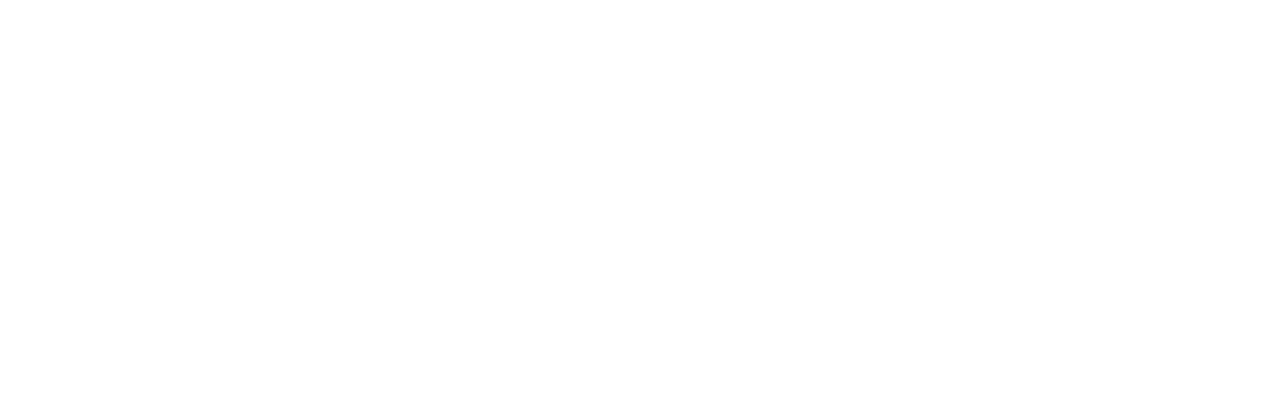
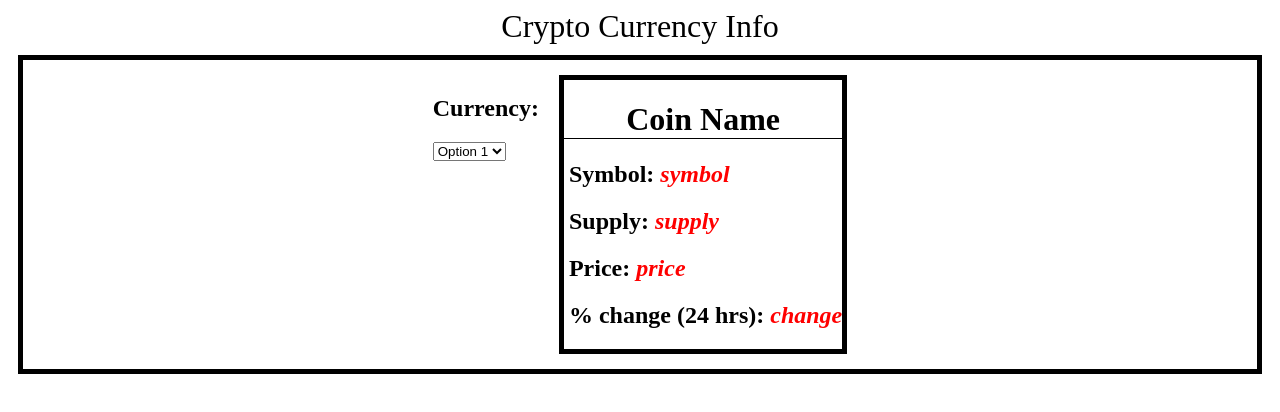
Before and after one commit to samcam004/Cryptocurrency_Prices, a plain HTML site: page index.html in a window 1280 px wide. Drawn offline with Linux system fonts and the light colour scheme.

Commit message:
Stylesheet
Set up main.css with basic style settings.

```diff
--- a/index.html
+++ b/index.html
@@ -4,9 +4,30 @@
         <meta charset="UTF-8">
         <meta name="viewport" content="width=device.width, initial-scale=1.0">
         <title>Cryptocurrency Prices</title>
+        <link rel="stylesheet" href="styles/main.css">
         <script src="scripts/fetch-data.js"></script>
     </head>
     <body>
+        <header>Crypto Currency Info</header>
+        <main>
+            <div class="flex-container">
+                <div class="drop">
+                    <label for="coins"><h2>Currency:</h2></label>
+                    <select name="coins" id="coins">
+                        <option value="test1">Option 1 </option>
+                        <option value="test2">Option 2</option>
+                        <option value="test3">Option 3</option>
+                    </select>
+                </div>
+                <div class="info">
+                    <h1 class="info">Coin Name</h1>
+                    <h2 class="info">Symbol: <var>symbol</var></h2>
+                    <h2 class="info">Supply: <var>supply</var></h2>
+                    <h2 class="info">Price: <var>price</var></h2>
+                    <h2 class="info">% change (24 hrs): <var>change</var></h2>
+                </div>
+            </div>
 
+        </main>
     </body>
 </html>
--- a/styles/main.css
+++ b/styles/main.css
@@ -0,0 +1,41 @@
+.flex-container {
+    border: 5px solid;
+    display: flex;
+    flex-direction: row;
+    justify-content: center;
+    padding-top: 5px;
+    padding-left: 5px;
+    padding-bottom: 5px;
+    padding-right: 5px;
+    margin: 10px;
+}
+
+var {
+    color: red;
+}
+
+div {
+    margin: 10px;
+}
+
+div.drop {
+    padding: auto;
+}
+
+div.info {
+    border: 5px solid;
+}
+
+header {
+    font-size: 200%;
+    text-align: center;
+}
+
+h1.info {
+    border-bottom: 1px solid;
+    text-align: center;
+}
+
+h2.info {
+    text-indent: 5px;
+}
```
